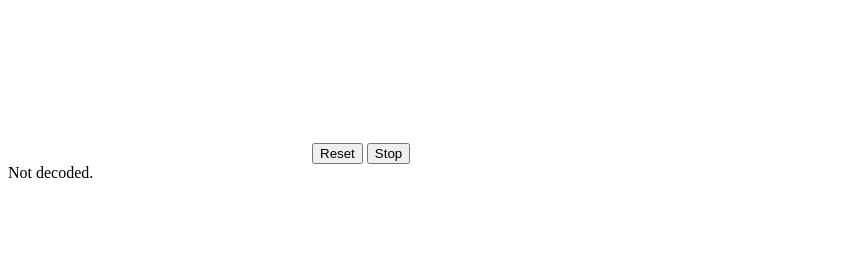
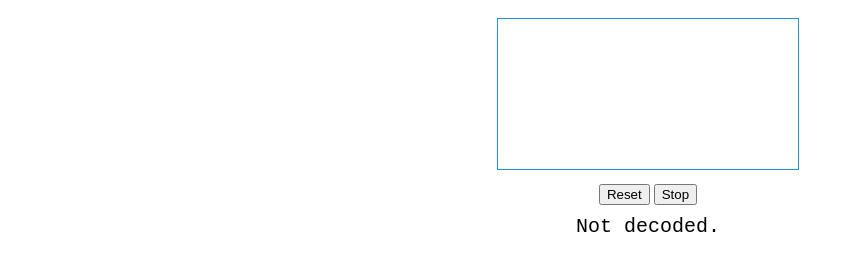
Before and after one commit to troyjfarrell/textsecure-qr2hex, a plain HTML site: page index.html in a window 1280 px wide. Shown: the whole page, without its empty margins (0-854 px from the left). Drawn offline with Linux system fonts and the light colour scheme.

Commit message:
Make it slightly more attractive

```diff
--- a/index.html
+++ b/index.html
@@ -2,13 +2,17 @@
 <html>
   <head>
     <title>Signal/TextSecure Identity Key Reader</title>
+    <meta name="viewport" content="width=device-width, initial-scale=1" />
+    <link rel="stylesheet" href="textsecure-qr2hex.css" />
   </head>
   <body>
 
   <video id="video" autoplay="autoplay"></video>
-  <button id="reset">Reset</button>
-  <button id="stop" >Stop</button>
-  <div id="decoded">Not decoded.</div>
+  <div class="buttons">
+    <button id="reset">Reset</button>
+    <button id="stop" >Stop</button>
+  </div>
+  <div class="key" id="decoded">Not decoded.</div>
 
   <script src="bower_components/sjcl/sjcl.js"></script>
   <script src="bower_components/qcode-decoder/build/qcode-decoder.min.js"></script>
--- /dev/null
+++ b/textsecure-qr2hex.css
@@ -0,0 +1,13 @@
+body {
+  text-align: center;
+  width: 100%;
+}
+video {
+  border: 1px solid #2090ea;
+  margin: 10px auto;
+}
+.key {
+  font-size: x-large;
+  font-family: monospace;
+  margin: 10px;
+}
```
